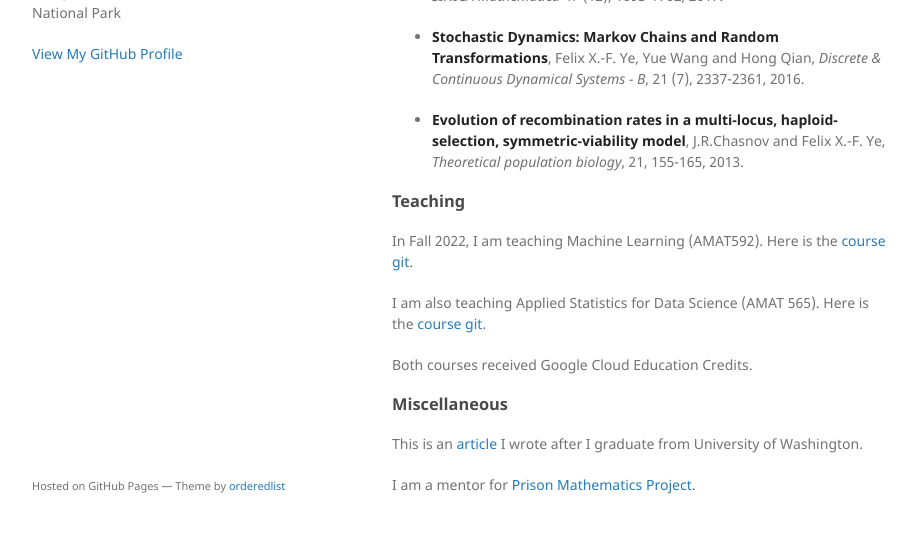
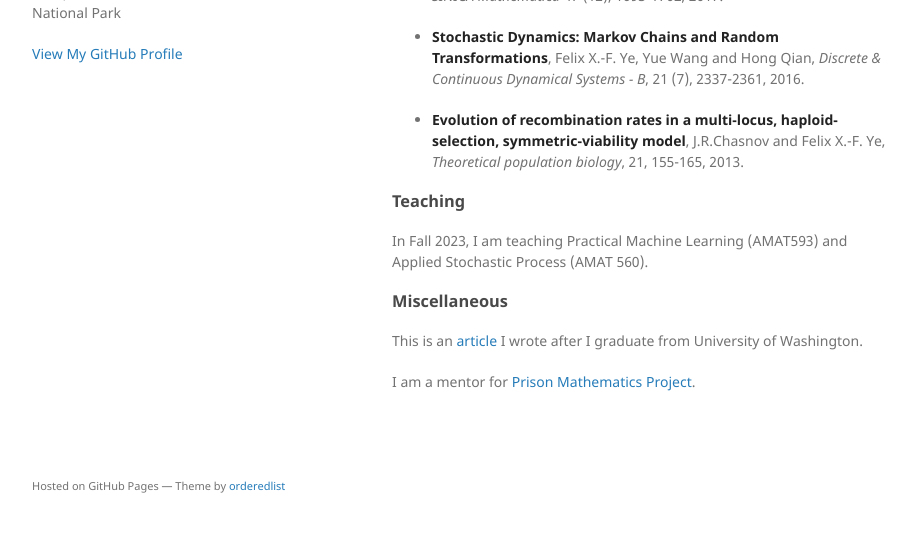
Before and after one commit to yexf308/yexf308.github.io, a Jekyll site: the page built from index.md, in a window 1280 px wide and 900 px high, scrolled down 1082 px, cut to the strip 335-868 px from the top of the window. Shown: the whole strip, without its empty margins (178-1094 px from the left). Built offline with Jekyll 4.4.1, drawn with Linux system fonts in a browser that asks for light colours; our own code applies the rules of GitHub Pages for plain Markdown files.

Commit message:
Update index.md

```diff
--- a/index.md
+++ b/index.md
@@ -60,11 +60,8 @@ _Theoretical population biology_, 21, 155-165, 2013.
 
 
 ### Teaching
-In Fall 2022, I am teaching Machine Learning (AMAT592). Here is the [course git](https://github.com/yexf308/MAT592).
+In Fall 2023, I am teaching Practical Machine Learning (AMAT593) and Applied Stochastic Process (AMAT 560).
 
-I am also teaching Applied Statistics for Data Science (AMAT 565). Here is the [course git](https://github.com/yexf308/AppliedStatistics).
-
-Both courses received Google Cloud Education Credits.
 
 
 
```
